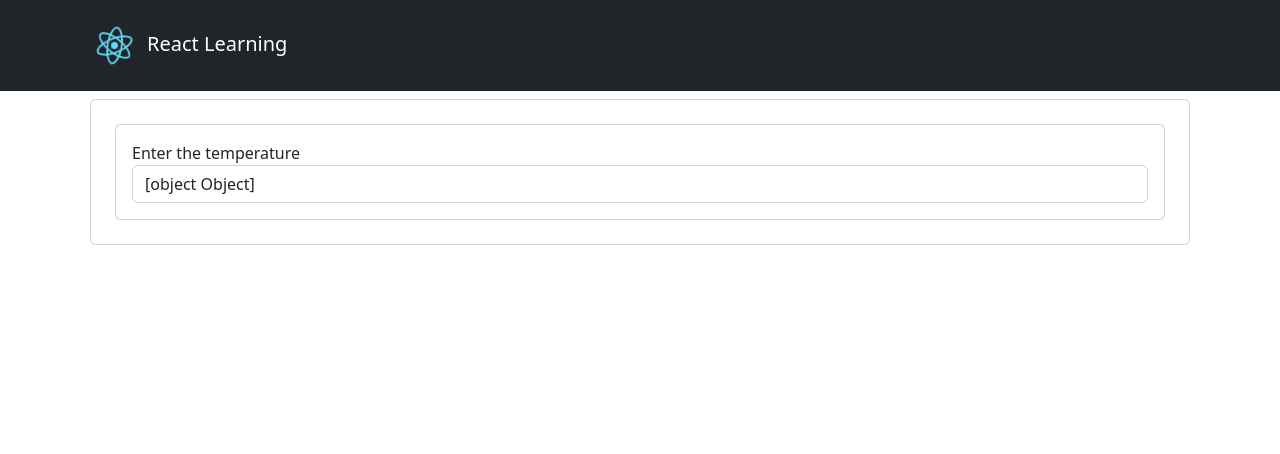
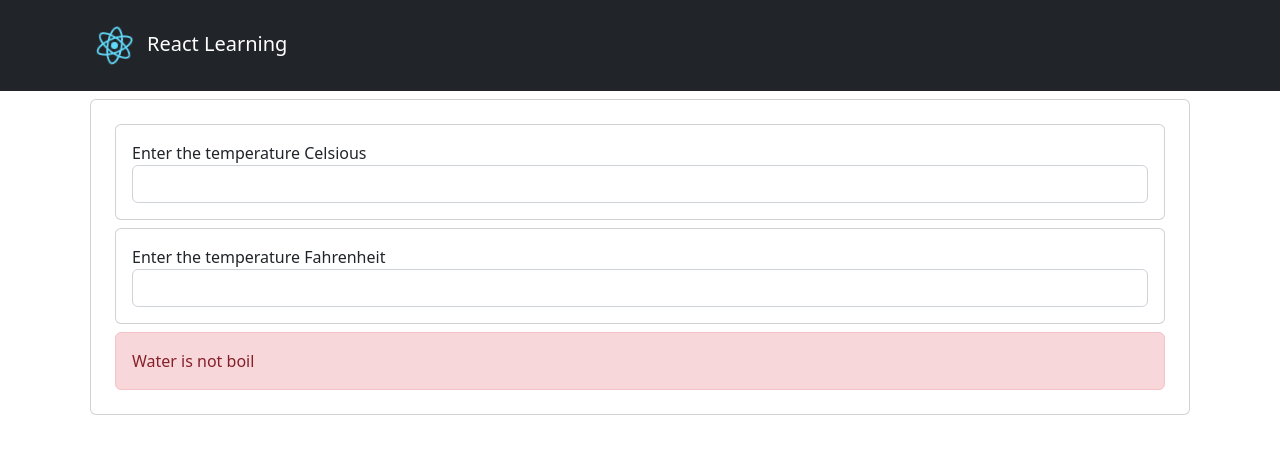
Before and after one commit to jakir-ruet/my-app, a React (Create React App) app: page / in a window 1280 px wide. Shown: the top 454 px of the page. Built offline with nearby package versions, Linux system fonts and the light colour scheme.

Commit message:
data lifting done

```diff
--- a/src/container/19-lifting/Lifting.js
+++ b/src/container/19-lifting/Lifting.js
@@ -1,12 +1,16 @@
 import React from "react";
-import TemperatureInput from "./component/TemperatureInput";
 
-function Lifting() {
+function Lifting({celsius = 0}) {
+   if (celsius >= 100) {
+      return (
+         <div className="alert alert-primary m-2" role="alert">
+            Water is boil
+         </div>
+      )
+   }
    return (
-      <div className="card m-2">
-         <div className="card-body">
-            <TemperatureInput/>
-         </div>
+      <div className="alert alert-danger m-2" role="alert">
+         Water is not boil
       </div>
    )
 }
--- a/src/container/19-lifting/component/Calculator.js
+++ b/src/container/19-lifting/component/Calculator.js
@@ -1,7 +1,7 @@
 import React, { Component } from "react";
-import TemperatureInput from "./TemperatureInput";
+import Lifting from "../Lifting";
+import Inputs from './Inputs'
 import { convert, toCelsius, toFahrenheit } from './Converter';
-import
 
 class Calculator extends Component{
    state = {
@@ -10,9 +10,10 @@ class Calculator extends Component{
    }
    handleChange = (e, scale) => {
       this.setState({
+         // temperature: e.target.value,
+         // scale: e.target.value,
          temperature: e.target.value,
-         scale: e.target.value,
-         // temperature: e.target.value, scale
+         scale,
       })
    }
    render() {
@@ -22,16 +23,17 @@ class Calculator extends Component{
       return (
          <div className="card m-2">
             <div className="card-body">
-               <TemperatureInput
+               <Inputs
                   scale='c'
                   temperature={celsius}
                   onTemperatureChange={this.handleChange}
                />
-               <TemperatureInput
+               <Inputs
                   scale='f'
                   temperature={fahrenheit}
                   onTemperatureChange={this.handleChange}
                />
+               <Lifting celsius={parseFloat(celsius)}/>
             </div>
          </div>
       )
--- a/src/container/19-lifting/component/Converter.js
+++ b/src/container/19-lifting/component/Converter.js
@@ -6,12 +6,12 @@ export function toFahrenheit(celsius) {
    return((celsius * 9) / 5 + 32)
 }
 
-export function convert(temperature, celsius) {
+export function convert(temperature, convertTo) {
    const input = parseFloat(temperature)
    if (Number.isNaN(input)) {
       return('')
    }
-   const output = convert(input)
+   const output = convertTo(input)
    const rounded = Math.round(output * 1000) / 1000
    return rounded.toString()
 }
--- /dev/null
+++ b/src/container/19-lifting/component/Inputs.js
@@ -0,0 +1,25 @@
+import React from "react";
+
+const scaleName = {
+   c: 'Celsious',
+   f: 'Fahrenheit'
+}
+
+function TemperatureInput({temperature, scale, onTemperatureChange}){
+   return (
+      <div className="card m-2">
+         <div className="card-body">
+            <div className="form-group">
+               <label>Enter the temperature {scaleName[scale]}</label>
+               <input
+                  type="text"
+                  value={temperature}
+                  onChange={(e) => onTemperatureChange(e, scale)}
+                  className="form-control"
+               />
+            </div>
+         </div>
+      </div>
+   )
+}
+export default TemperatureInput;
--- a/src/container/19-lifting/component/TemperatureInput.js
+++ /dev/null
@@ -1,20 +0,0 @@
-import React from "react";
-
-const scaleName = {
-   c: 'Celsious',
-   f: 'Fahrenheit'
-}
-
-function TemperatureInput(temperature, scale, onTemperatureChange){
-   return (
-      <div className="card m-2">
-         <div className="card-body">
-            <div className="form-group">
-               <label htmlFor="teperature">Enter the temperature {scaleName[scale]}</label>
-               <input type="text" value={temperature} onChange={onTemperatureChange}  className="form-control"/>
-            </div>
-         </div>
-      </div>
-   )
-}
-export default TemperatureInput;
--- a/src/container/Container.js
+++ b/src/container/Container.js
@@ -14,6 +14,7 @@ import KeyUseCorrect from './16-listrendering/components/ListItem'
 import Styling from "./17-styling/Styling";
 import Form from './18-form/Form';
 import Lifting from "./19-lifting/Lifting";
+import Calculator from './19-lifting/component/Calculator';
 
 function Container() {
    return (
@@ -32,7 +33,7 @@ function Container() {
          {/* <KeyUseCorrect/> */}
          {/* <Styling myClassOne={true} /> */}
          {/* <Form/> */}
-         <Lifting/>
+         <Calculator/>
       </div>
    )
 }
```
Also changed, not shown: src/container/19-lifting/component/WaterBoiling.js (deleted).
